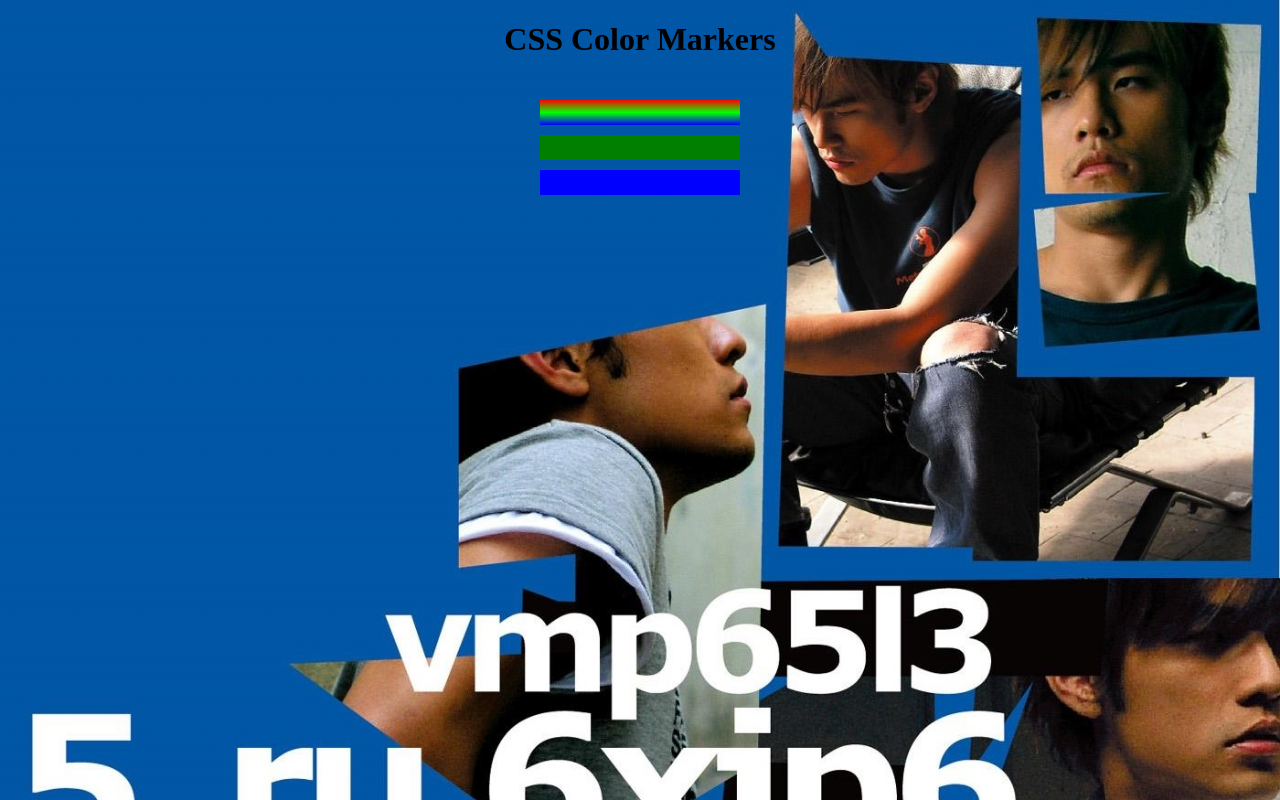
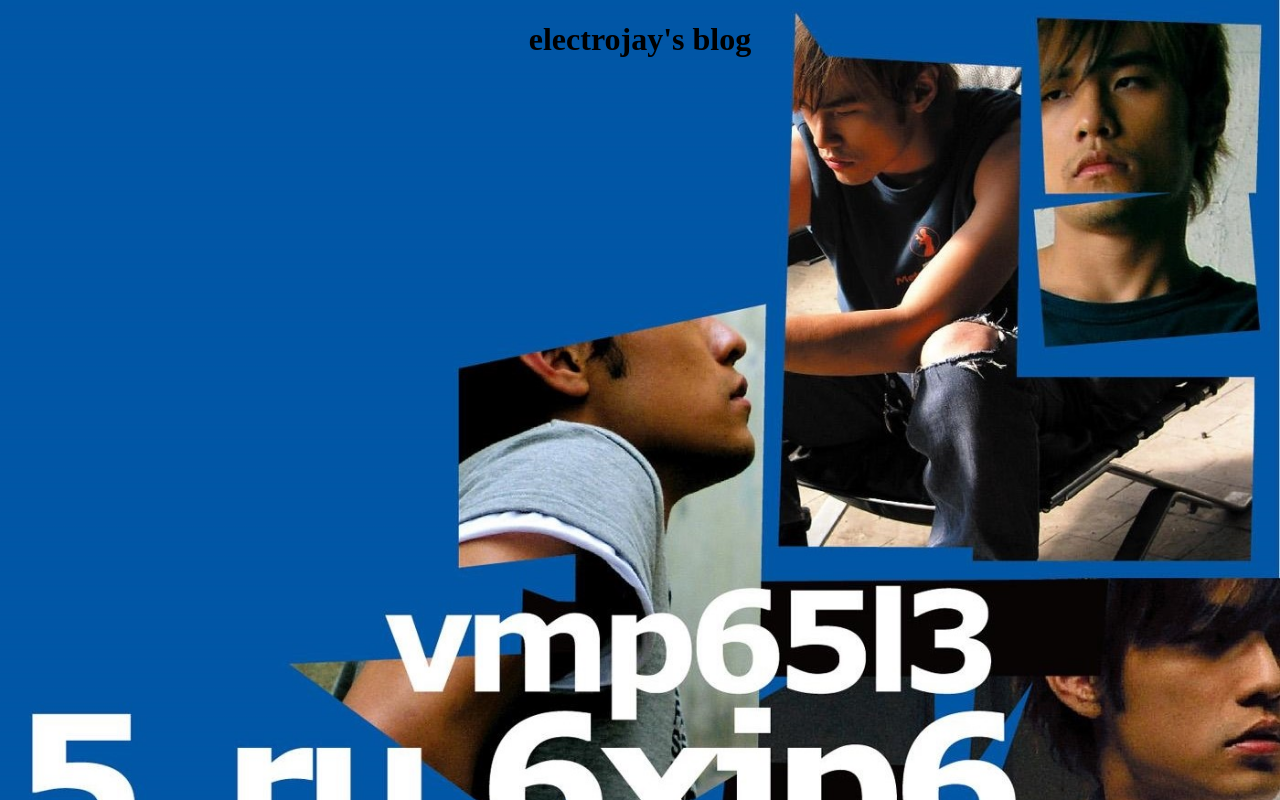
Before and after one commit to electrojay27/electrojay27.github.io, a plain HTML site: page index.html in a window 1280 px wide. Drawn offline with Linux system fonts and the light colour scheme.

Commit message:
update index

```diff
--- a/index.html
+++ b/index.html
@@ -3,7 +3,7 @@
   <head>
     <meta charset="utf-8">
     <meta name="viewport" content="width=device-width, initial-scale=1.0">
-    <title>Colored Markers</title>
+    <title>electrojay</title>
     <link rel="stylesheet" href="styles.css">
     <style>
         body {
@@ -13,14 +13,6 @@
     </style>
   </head>
   <body>
-    <h1>CSS Color Markers</h1>
-    <div class="container">
-      <div class="marker red">
-      </div>
-      <div class="marker green">
-      </div>
-      <div class="marker blue">
-      </div>
-    </div>
+    <h1>electrojay's blog</h1>
   </body>
 </html>
```
